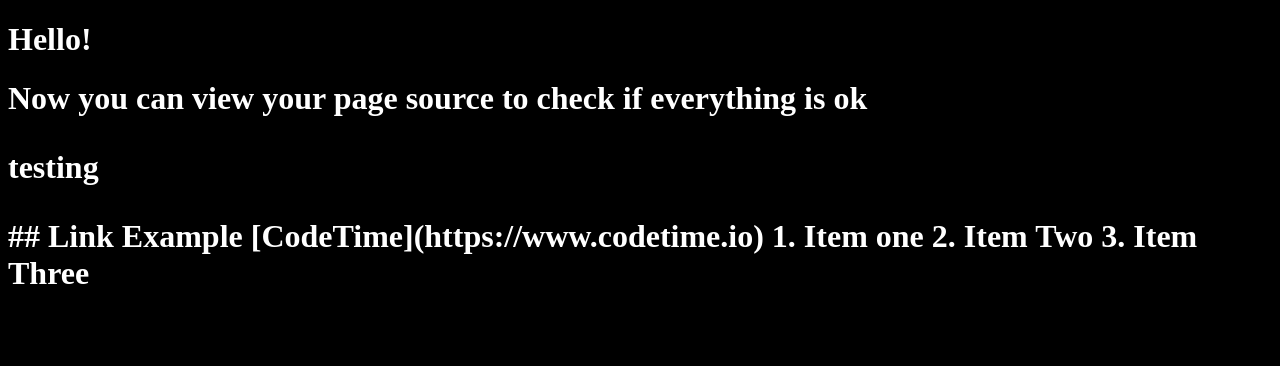
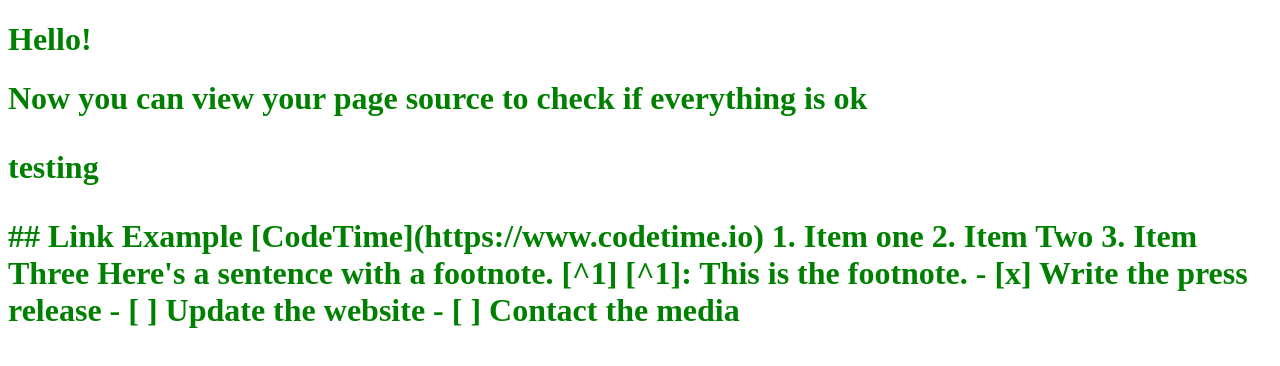
Before and after one commit to Manchester2/blog1, a plain HTML site: page index.html in a window 1280 px wide. Drawn offline with Linux system fonts and the light colour scheme.

Commit message:
Update index.html

```diff
--- a/index.html
+++ b/index.html
@@ -4,7 +4,7 @@
 	     <meta charset="UTF-8">
 	     <title>Example: Blog</title>
 	</head>
-	<body style="background-color: black; color: white">
+	<body style="background-color: white; color: green">
 		<h1>Hello! </h1>
 		<h1> Now you can view your page source to check if everything is ok <h1>
 		<p> testing </p>
@@ -16,5 +16,13 @@
 2. Item Two
 3. Item Three
 
+			Here's a sentence with a footnote. [^1]
+
+[^1]: This is the footnote.
+
+- [x] Write the press release
+- [ ] Update the website
+- [ ] Contact the media
+
 </body>
 </html>
```
